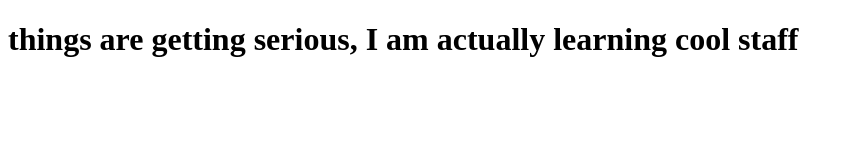
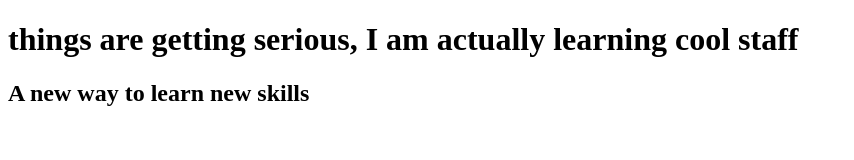
Before and after one commit to Manuelromb/web-development-test, a plain HTML site: page site01/index.html in a window 1280 px wide. Shown: the whole page, without its empty margins (0-854 px from the left). Drawn offline with Linux system fonts and the light colour scheme.

Commit message:
a litle modification

```diff
--- a/site01/index.html
+++ b/site01/index.html
@@ -8,5 +8,8 @@
 </head>
 <body>
     <h1>things are getting serious, I am actually learning cool staff</h1>
+    <article>
+        <h2>A new way to learn new skills</h2>
+    </article>
 </body>
 </html>
```
